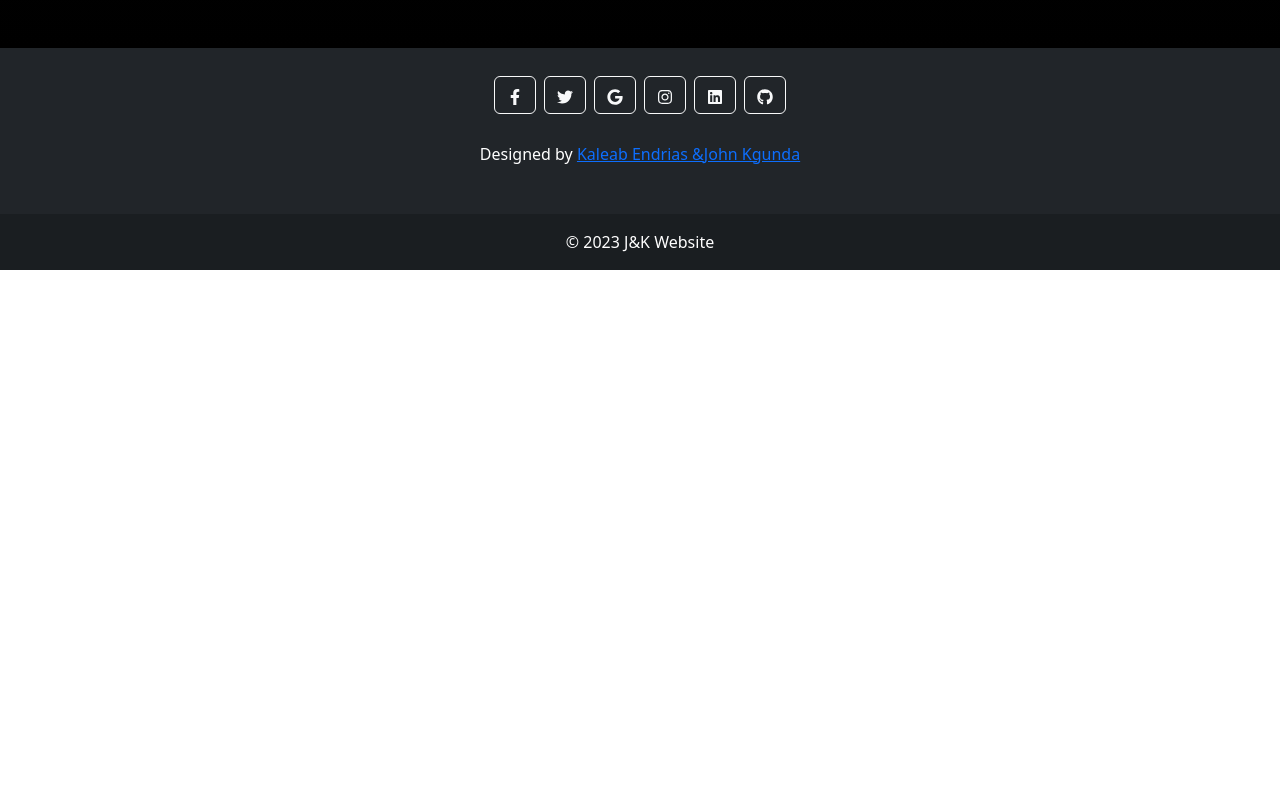
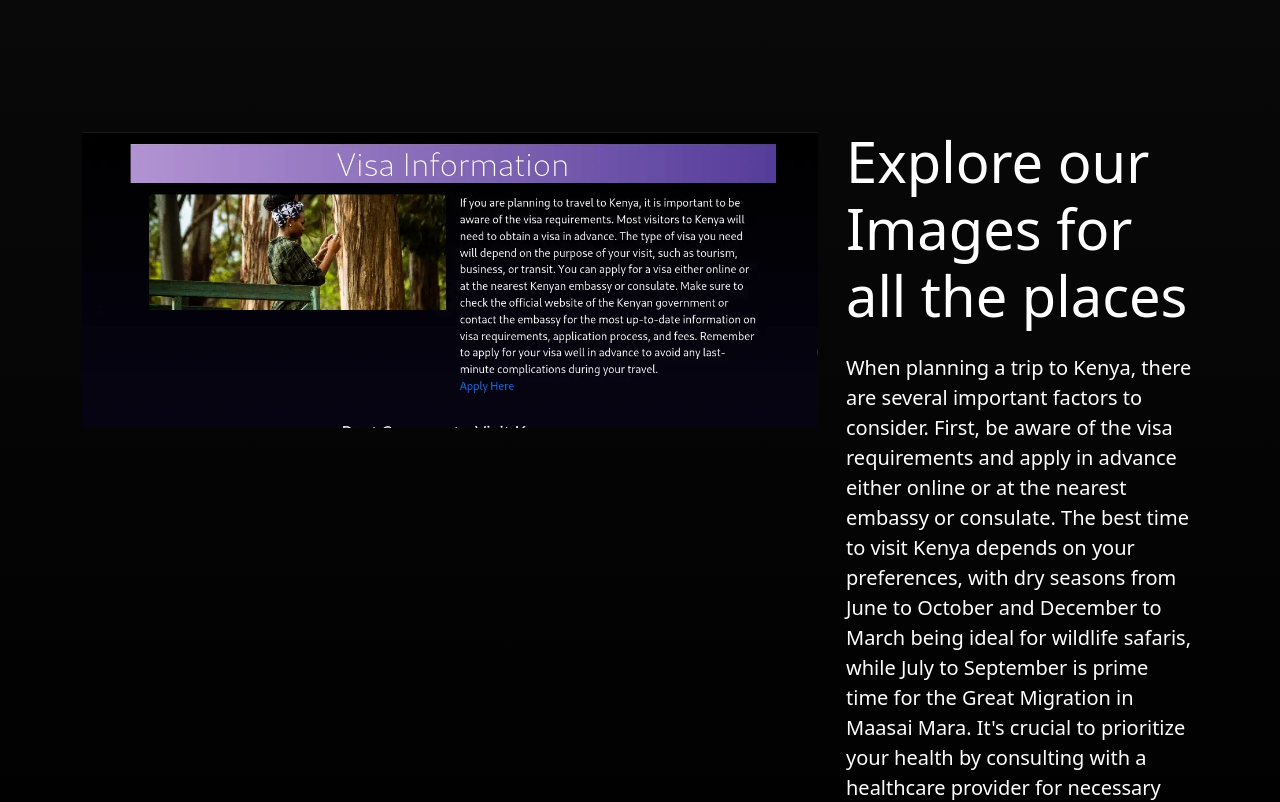
Before and after one commit to kaleabendrias/travel_kenya, a React (Vite) app in the folder front/: page / in a window 1280 px wide. Shown: the part 3920-4722 px from the top of the page. Before the commit the page ends 4190 px from the top, so only its background shows below. Built offline with nearby package versions, Linux system fonts and the light colour scheme.

Commit message:
added the info in the body

```diff
--- a/front/src/components/Body.jsx
+++ b/front/src/components/Body.jsx
@@ -6,6 +6,7 @@ import card2 from '../assets/card2.webp';
 import bg1 from "../assets/map.webp";
 import bg2 from "../assets/weather.webp";
 import bg3 from "../assets/images.png"
+import bg4 from "../assets/info.webp"
 import { Link } from 'react-router-dom';
 import { isAuthenticated } from './auth.helper';
 
@@ -203,6 +204,40 @@ const Body = () => {
               </div>
             </div>
           </div>
+
+          <div className="row">
+            <div className="col-md-8 my-2">
+              <div className="">
+                <div className="">
+                  <img
+                    src={bg4}
+                    className="d-block w-100 h-100"
+                    style={{ objectFit: "cover" }}
+                    alt=""
+                  />
+                </div>
+              </div>
+            </div>
+            <div className="col-md-4 mb-5">
+              <div className="m-1 text-xl text-white">
+                <div className="display-4 text-white mb-4">
+                  Explore our Images for all the places
+                </div>
+                <p className="lead">
+                  When planning a trip to Kenya, there are several important
+                  factors to consider. First, be aware of the visa requirements
+                  and apply in advance either online or at the nearest embassy
+                  or consulate. The best time to visit Kenya depends on your
+                  preferences, with dry seasons from June to October and
+                  December to March being ideal for wildlife safaris, while July
+                  to September is prime time for the Great Migration in Maasai
+                  Mara. It&apos;s crucial to prioritize your health by consulting
+                  with a healthcare provider for necessary vaccinations and
+                  considering malaria prophylaxis.
+                </p>
+              </div>
+            </div>
+          </div>
         </div>
       </div>
     </>
```
Also changed, not shown: front/src/assets/info.webp (added).
